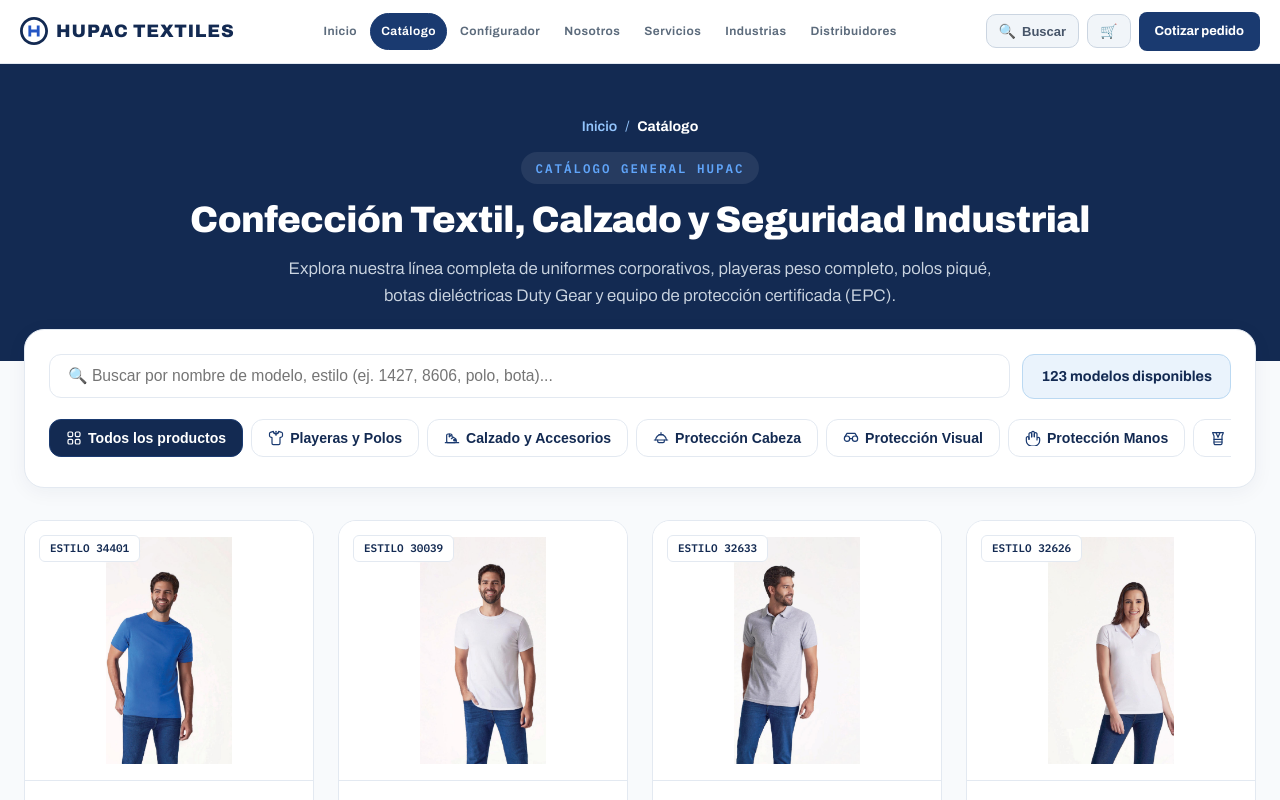
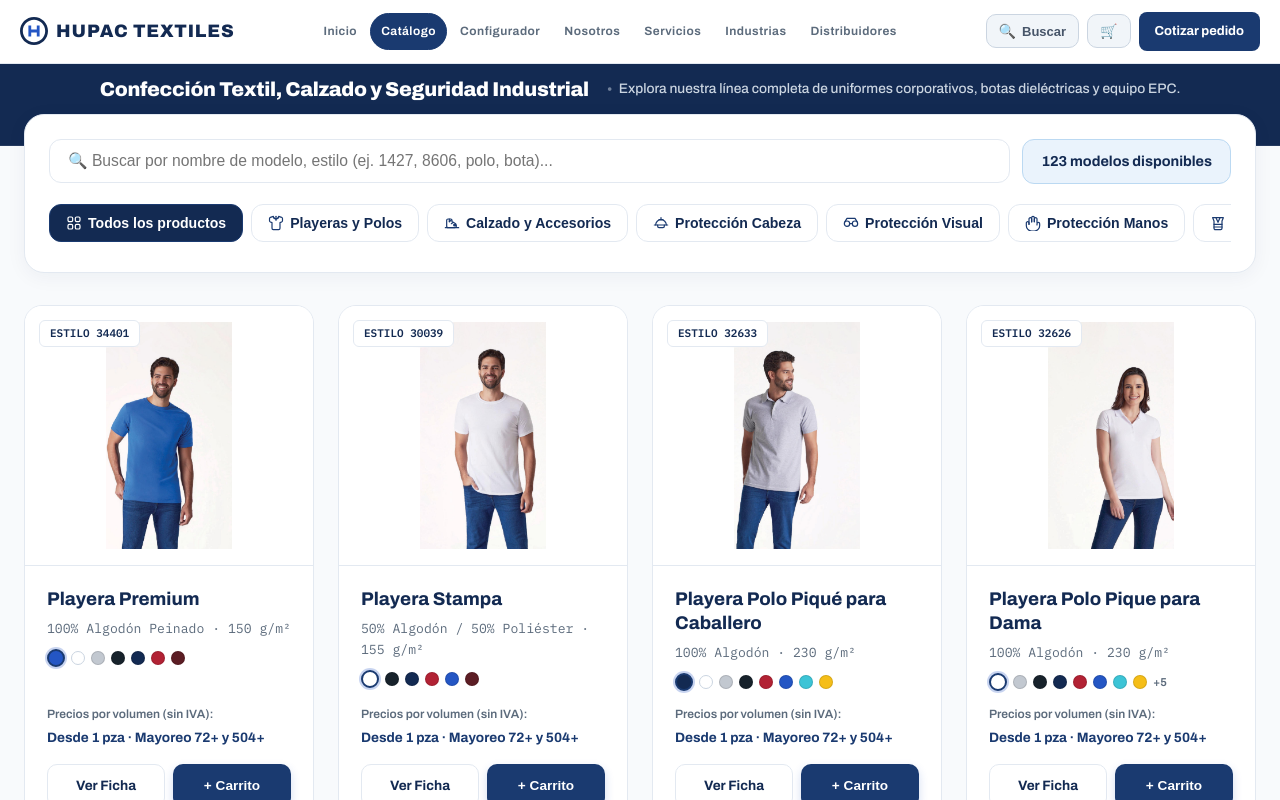
Before and after one commit to danieltrejomx/hupac-textiles-web, a Next.js app: page /catalogo in a window 1280 px wide. Shown: the top 800 px of the page. Built offline with nearby package versions, Linux system fonts and the light colour scheme.

Commit message:
style(catalogo): adaptar el encabezado superior a un formato ultra compacto centrado

```diff
--- a/app/catalogo/page.tsx
+++ b/app/catalogo/page.tsx
@@ -260,31 +260,45 @@
     <>
       <Navbar />
       <main style={{ backgroundColor: '#f8fafc', minHeight: '85vh', paddingBottom: '80px' }}>
-        {/* Hero */}
+        {/* Header Compacto Centrado */}
         <section style={{
           background: 'var(--marino)',
           color: '#ffffff',
-          padding: '52px 28px',
+          padding: '14px 24px 44px 24px',
+          borderBottom: '1px solid rgba(255, 255, 255, 0.08)',
           textAlign: 'center'
         }}>
-          <div style={{ maxWidth: '960px', margin: '0 auto' }}>
-            <div style={{ marginBottom: '14px', fontSize: '0.88rem', color: '#93c5fd', display: 'flex', alignItems: 'center', justifyContent: 'center', gap: '8px' }}>
-              <Link href="/" style={{ color: '#93c5fd', textDecoration: 'none', fontWeight: 600 }}>Inicio</Link>
-              <span>/</span>
-              <span style={{ color: '#ffffff', fontWeight: 700 }}>Catálogo</span>
-            </div>
+          <div style={{
+            maxWidth: '1320px',
+            margin: '0 auto',
+            display: 'flex',
+            alignItems: 'center',
+            justifyContent: 'center',
+            gap: '10px 18px',
+            flexWrap: 'wrap',
+            textAlign: 'center'
+          }}>
+            <h1 style={{
+              fontSize: '1.25rem',
+              fontWeight: 850,
+              margin: 0,
+              color: '#ffffff',
+              display: 'inline-flex',
+              alignItems: 'center'
+            }}>
+              Confección Textil, Calzado y Seguridad Industrial
+            </h1>
 
-            <span className="eyebrow" style={{ color: '#60a5fa', background: 'rgba(255,255,255,0.08)', padding: '6px 14px', borderRadius: '20px', display: 'inline-block', marginBottom: '14px' }}>
-              Catálogo General HUPAC
+            <span style={{
+              fontSize: '0.86rem',
+              color: '#cbd5e1',
+              fontWeight: 500,
+              display: 'inline-flex',
+              alignItems: 'center',
+              gap: '6px'
+            }}>
+              <span style={{ opacity: 0.5, fontSize: '0.9rem' }}>•</span> Explora nuestra línea completa de uniformes corporativos, botas dieléctricas y equipo EPC.
             </span>
-            <TypewriterTitle
-              text="Confección Textil, Calzado y Seguridad Industrial"
-              as="h1"
-              style={{ fontSize: '2.3rem', fontWeight: 850, margin: '0 0 14px 0', lineHeight: 1.2, color: '#ffffff' }}
-            />
-            <p style={{ fontSize: '1.05rem', color: '#cbd5e1', maxWidth: '740px', margin: '0 auto', lineHeight: 1.55 }}>
-              Explora nuestra línea completa de uniformes corporativos, playeras peso completo, polos piqué, botas dieléctricas Duty Gear y equipo de protección certificada (EPC).
-            </p>
           </div>
         </section>
 
```
